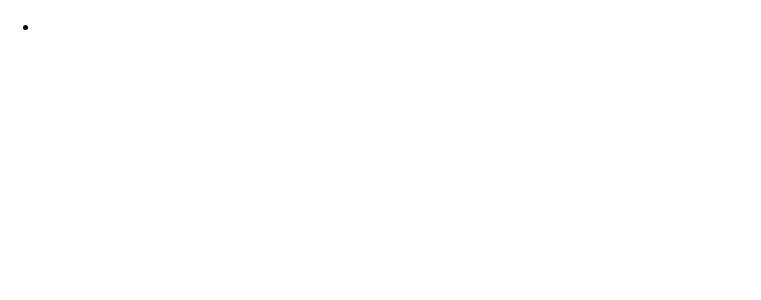
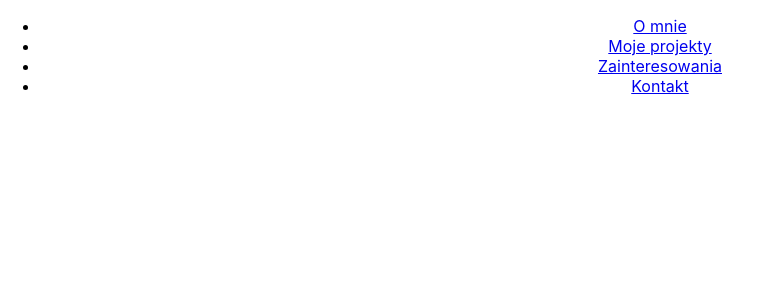
Before and after one commit to yougonnagetyours/potrfolio-blog-1, a React (Create React App) app: page / in a window 1280 px wide. Shown: the top 300 px of the page, without its empty margins (0-761 px from the left). Built offline with nearby package versions, Linux system fonts and the light colour scheme.

Commit message:
First ver. of navBar and create css

```diff
--- a/src/NavBar.js
+++ b/src/NavBar.js
@@ -1,16 +1,15 @@
 import React from 'react';
+import './NavBar.css'
 
 const NavBar = () => {
   return (
-    <div>
+    <div className='navBar'>
       <nav>
         <ul>
-          <li>
-            <a href=""></a>
-            <a href=""></a>
-            <a href=""></a>
-            <a href=""></a>
-          </li>
+          <li><a href="/">O mnie</a></li>
+          <li><a href="/">Moje projekty</a></li>
+          <li><a href="/">Zainteresowania</a></li>
+          <li><a href="/">Kontakt</a></li>
         </ul>
       </nav>
     </div>
```
Also changed, not shown: src/NavBar.css (added).
